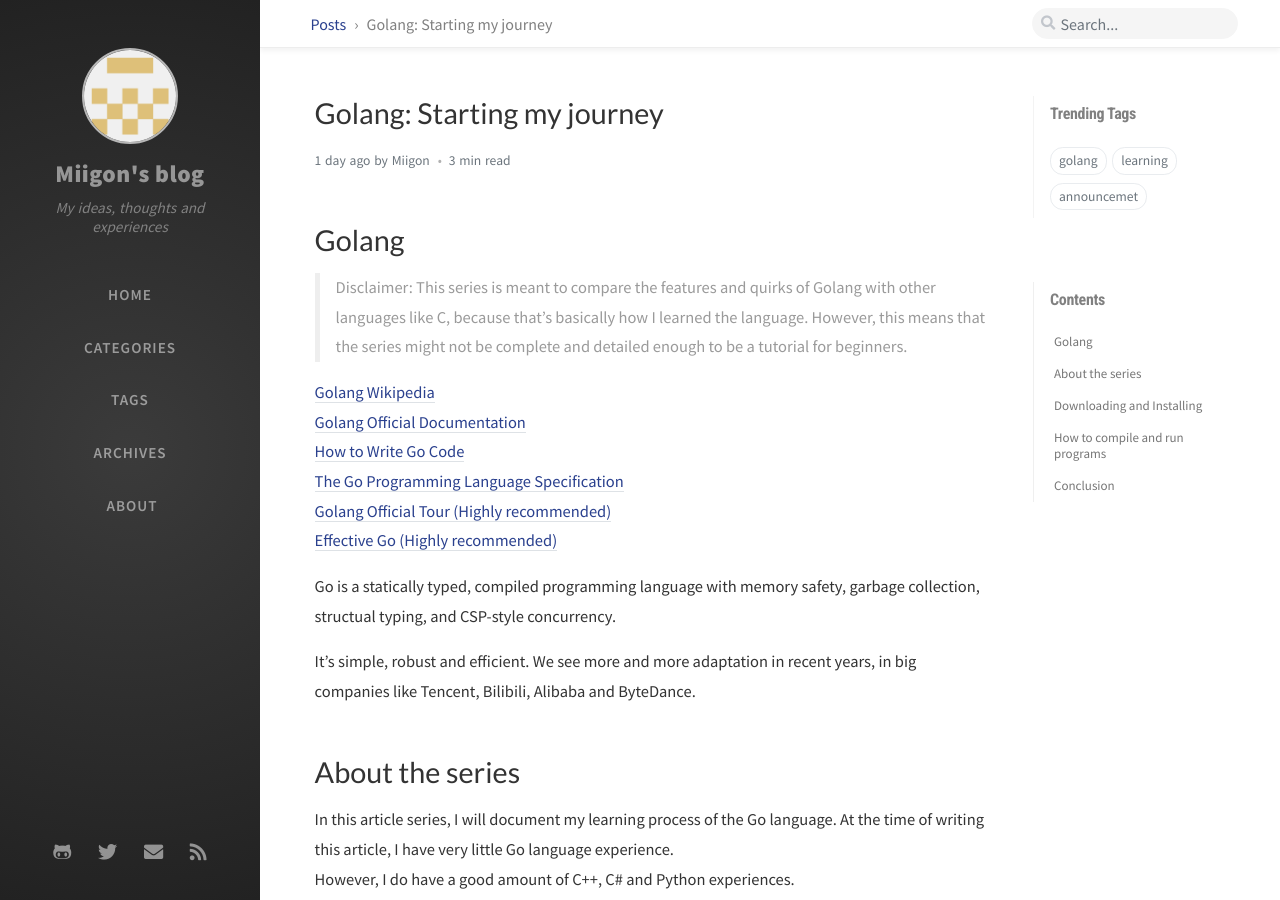
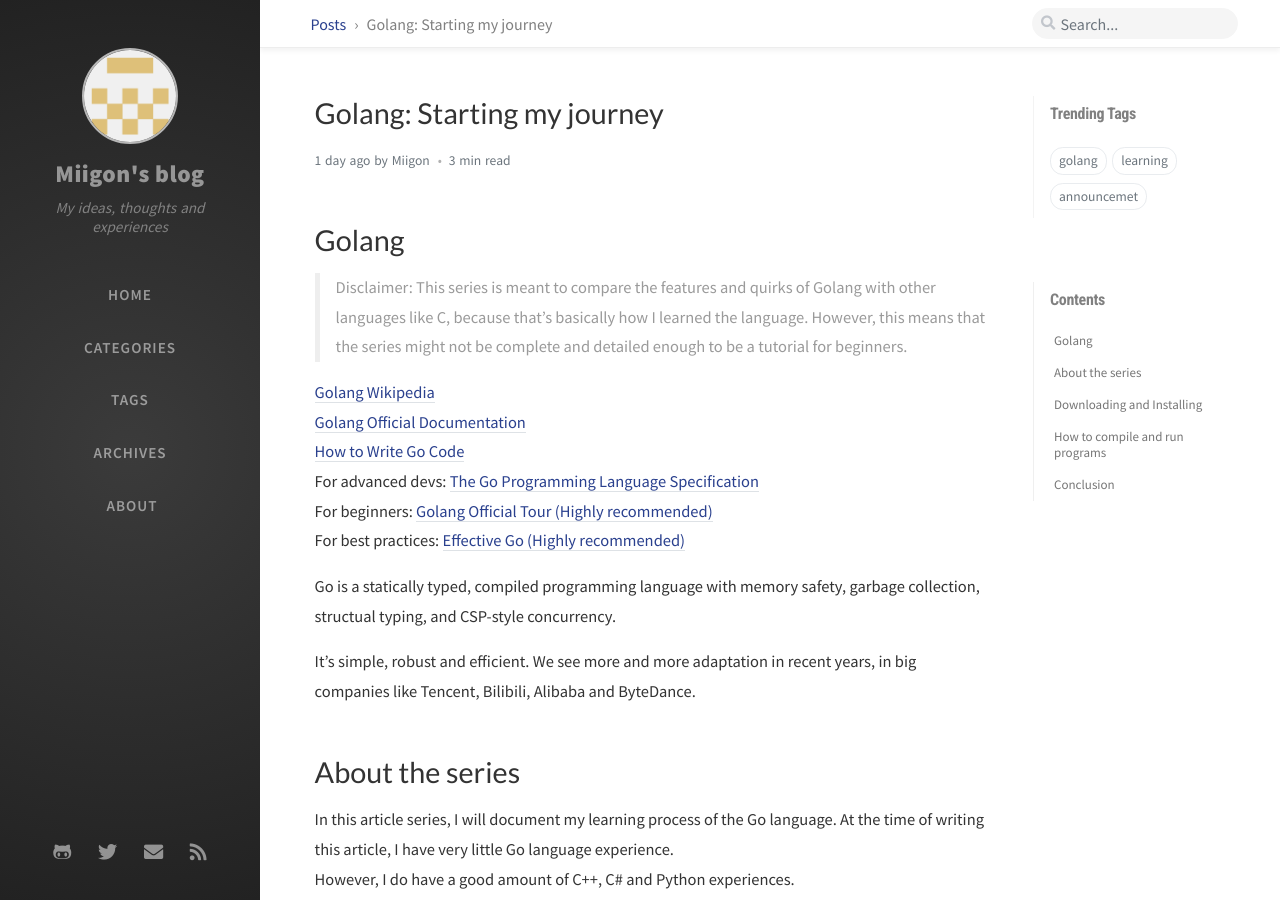
Before and after one commit to Miigon/blog, a Jekyll site: the page built from _posts/golang/2020-12-22-starting-my-golang-journey.md, in a window 1280 px wide and 900 px high. Built offline with Jekyll 4.4.1, drawn with Linux system fonts in a browser that asks for light colours; nearby versions of some CDN libraries; comment, search, counter and statistics services are not loaded.

```diff
--- a/_posts/golang/2020-12-22-starting-my-golang-journey.md
+++ b/_posts/golang/2020-12-22-starting-my-golang-journey.md
@@ -15,9 +15,9 @@ tags: [golang, learning]
 [Golang Wikipedia](https://en.wikipedia.org/wiki/Go_(programming_language))
 [Golang Official Documentation](https://golang.org/doc/)
 [How to Write Go Code](https://golang.org/doc/code.html)
-[The Go Programming Language Specification](https://golang.org/ref/spec)
-[Golang Official Tour (Highly recommended)](https://tour.golang.org/)
-[Effective Go (Highly recommended)](https://golang.org/doc/effective_go.html)
+For advanced devs:  [The Go Programming Language Specification](https://golang.org/ref/spec)
+For beginners: 		[Golang Official Tour (Highly recommended)](https://tour.golang.org/)
+For best practices: [Effective Go (Highly recommended)](https://golang.org/doc/effective_go.html)
 
 Go is a statically typed, compiled programming language with memory safety, garbage
 collection, structual typing, and CSP-style concurrency.
```
